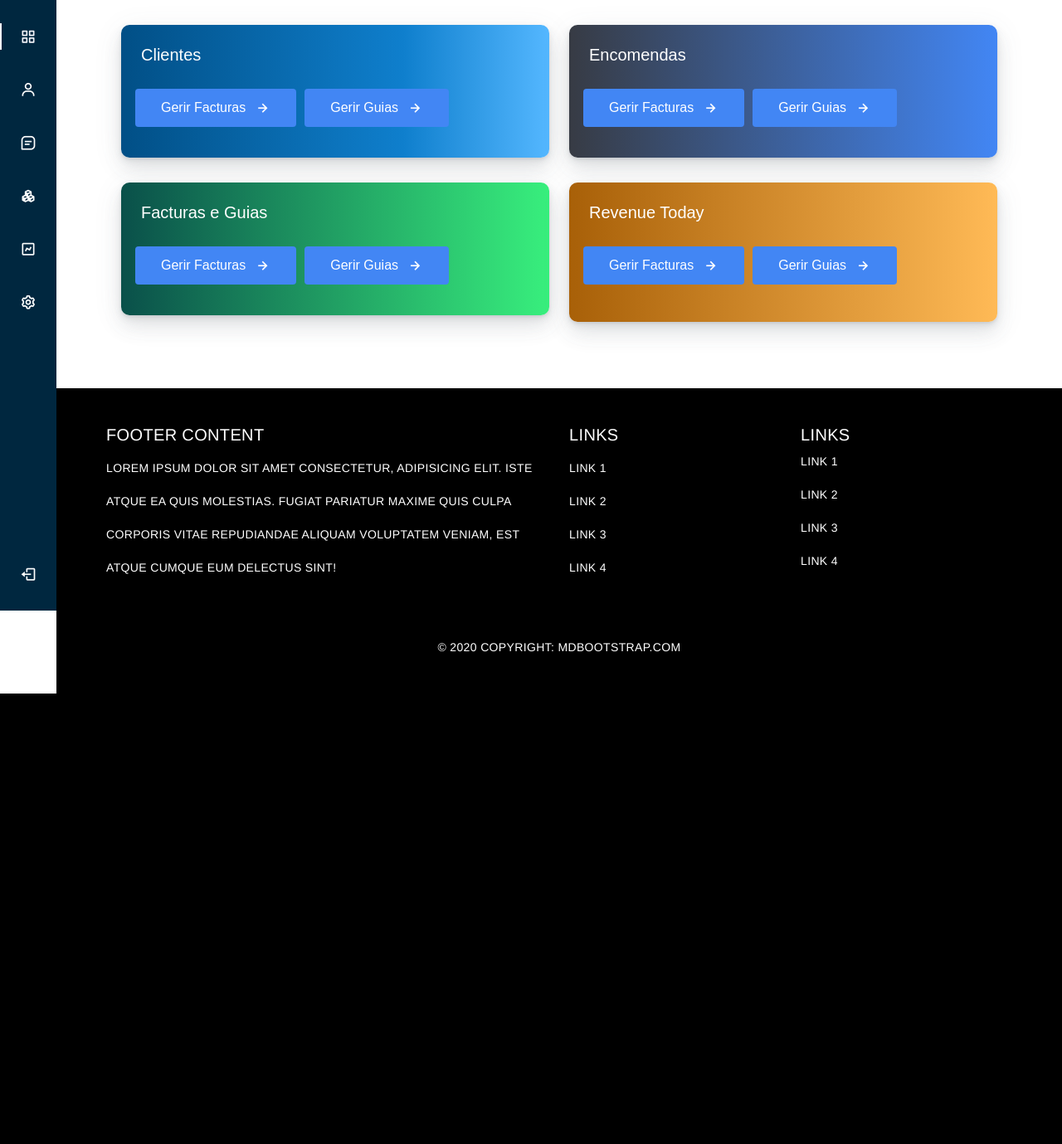
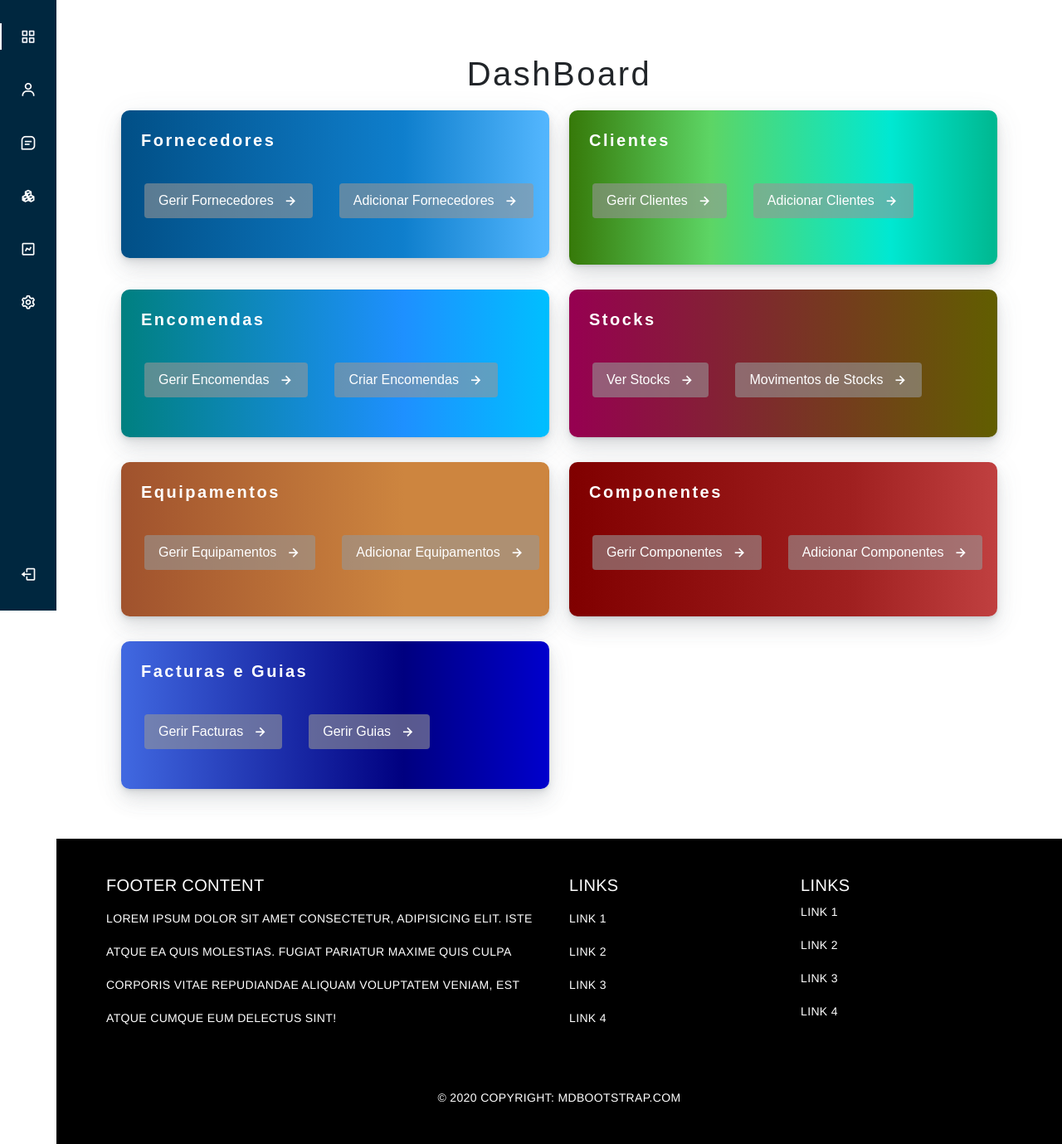
Before and after one commit to HugoPT/ByteBridges, a Django app: page /dashboard in a window 1280 px wide. Shown: the part 64-1443 px from the top of the page at 83% size. Before the commit the page ends 900 px from the top, so only its background shows below. Run offline with Django 4.2, Linux system fonts and the light colour scheme; some libraries are stand-ins or nearby versions.

Commit message:
update dashboard and new pages

```diff
--- a/ByteBridges/ByteBridges/static/css/dashboard.css
+++ b/ByteBridges/ByteBridges/static/css/dashboard.css
@@ -2,6 +2,15 @@
   position: relative;
   display: block;
   padding: 30px;
+  margin-top: 25px;
+}
+.dashTitle {
+  font-size: 30px;
+  font-weight: bolder;
+  letter-spacing: 2.5px;
+  margin-bottom: 20px;
+  text-align: center;
+  margin-top: 10px;
 }
 .card {
   background-color: #fff;
@@ -14,63 +23,7 @@
     0 0.25rem 0.53125rem rgba(90, 97, 105, 0.12),
     0 0.125rem 0.1875rem rgba(90, 97, 105, 0.1);
 }
-.l-bg-cherry {
-  background: linear-gradient(to right, #493240, #f09) !important;
-  color: #fff;
-}
 
-.l-bg-blue-dark {
-  background: linear-gradient(to right, #373b44, #4286f4) !important;
-  color: #fff;
-}
-
-.l-bg-green-dark {
-  background: linear-gradient(to right, #0a504a, #38ef7d) !important;
-  color: #fff;
-}
-
-.l-bg-orange-dark {
-  background: linear-gradient(to right, #a86008, #ffba56) !important;
-  color: #fff;
-}
-
-.card .card-statistic-3 .card-icon-large .fas,
-.card .card-statistic-3 .card-icon-large .far,
-.card .card-statistic-3 .card-icon-large .fab,
-.card .card-statistic-3 .card-icon-large .fal {
-  font-size: 110px;
-}
-
-.card .card-statistic-3 .card-icon {
-  text-align: center;
-  line-height: 50px;
-  margin-left: 15px;
-  color: #000;
-  position: absolute;
-  right: -5px;
-  top: 20px;
-  opacity: 0.1;
-}
-
-.l-bg-cyan {
-  background: linear-gradient(135deg, #289cf5, #84c0ec) !important;
-  color: #fff;
-}
-
-.l-bg-green {
-  background: linear-gradient(135deg, #23bdb8 0%, #43e794 100%) !important;
-  color: #fff;
-}
-
-.l-bg-orange {
-  background: linear-gradient(to right, #f9900e, #ffba56) !important;
-  color: #fff;
-}
-
-.l-bg-cyan {
-  background: linear-gradient(135deg, #289cf5, #84c0ec) !important;
-  color: #fff;
-}
 .gradiant1 {
   background: rgb(1, 79, 134);
   background: linear-gradient(
@@ -80,9 +33,65 @@
     rgba(84, 183, 255, 1) 100%
   );
 }
+.gradiant2 {
+  background: rgb(54, 121, 9);
+  background: linear-gradient(
+    90deg,
+    rgba(54, 121, 9, 1) 0%,
+    rgba(93, 213, 101, 1) 33%,
+    rgba(0, 232, 210, 1) 75%,
+    rgba(0, 185, 146, 1) 99%
+  );
+}
+.gradiant3 {
+  background: rgb(150, 0, 81);
+  background: linear-gradient(
+    90deg,
+    rgba(150, 0, 81, 1) 0%,
+    rgba(97, 94, 0, 1) 100%
+  );
+}
+.gradiant4 {
+  background: rgb(160, 82, 45); /* Sienna */
+  background: linear-gradient(
+    90deg,
+    rgba(160, 82, 45, 1) 0%,
+    rgba(205, 133, 63, 1) 66%,
+    rgba(205, 133, 63, 1) 100%
+  );
+}
+.gradiant5 {
+  background: rgb(65, 105, 225); /* Royal Blue */
+  background: linear-gradient(
+    90deg,
+    rgba(65, 105, 225, 1) 0%,
+    rgba(0, 0, 128, 1) 66%,
+    rgba(0, 0, 205, 1) 100%
+  );
+}
+.gradiant6 {
+  background: rgb(128, 0, 0); /* Dark Red */
+  background: linear-gradient(
+    90deg,
+    rgba(128, 0, 0, 1) 0%,
+    rgba(160, 32, 32, 1) 66%,
+    rgba(192, 64, 64, 1) 100%
+  );
+}
+.gradiant7 {
+  background: rgb(0, 128, 128); /* Teal */
+  background: linear-gradient(
+    90deg,
+    rgba(0, 128, 128, 1) 0%,
+    rgba(30, 144, 255, 1) 66%,
+    rgba(0, 191, 255, 1) 100%
+  );
+}
 .card-title {
   font-size: 20px;
   color: #fff;
+  font-weight: bolder;
+  letter-spacing: 2.5px;
 }
 .dashBtns {
   display: flex;
@@ -92,15 +101,21 @@
 .btnChange {
   color: white;
   width: fit-content;
-  padding: 10px 30px;
-  margin: 5px 5px;
-  background: #4286f4;
+  padding: 0.5em 1em;
+  margin: 1em;
+  background: #97979796;
   display: flex;
   align-items: center;
 }
-
+@media screen and (max-width: 600px) {
+  .btnChange {
+    padding: 0.1em 0.5em;
+    margin: 0.1em;
+  }
+}
 .btnChange:hover {
-  background: #0a504a;
+  background: #353535c5;
+  color: white;
 }
 .iconsDash {
   margin-left: 10px;
--- a/ByteBridges/ByteBridges/static/css/posLogin.css
+++ b/ByteBridges/ByteBridges/static/css/posLogin.css
@@ -25,6 +25,11 @@ body {
   font-family: var(--body-font);
   font-size: var(--normal-font-size);
   transition: 0.5s;
+  min-height: 100vh;
+  margin: 0;
+
+  display: flex;
+  flex-direction: column;
   min-height: 100vh;
   margin: 0;
 }
@@ -217,13 +222,7 @@ a {
 
 .myFooter {
   background-color: #000;
-  color: #fff;
   padding: 20px;
-  text-align: center;
-  font-size: 12px;
-  margin-top: 20px;
-  position: relative;
-  bottom: 0;
   width: 100%;
   line-height: 40px;
   font-family: "Helvetica Neue", Helvetica, Arial, sans-serif;
@@ -231,11 +230,7 @@ a {
   font-size: 14px;
   letter-spacing: 0.025em;
   text-transform: uppercase;
-  text-rendering: optimizeLegibility;
   box-sizing: border-box;
-  -webkit-font-smoothing: antialiased;
-  -moz-osx-font-smoothing: grayscale;
-  -webkit-transition: all 0.3s ease;
-  -moz-transition: all 0.3s ease;
   transition: all 0.3s ease;
+  margin-top: auto;
 }
--- a/ByteBridges/ByteBridges/templates/base_template.html
+++ b/ByteBridges/ByteBridges/templates/base_template.html
@@ -92,12 +92,12 @@
     <div class="l-navbar" id="nav-bar">
       <nav class="nav">
         <div>
-          <a href="{% url 'ClientView' %}" class="nav_logo">
+          <a href="/dashboard" class="nav_logo">
             <i class="bx bx-layer nav_logo-icon"></i>
             <span class="nav_logo-name">ByteBridges</span>
           </a>
           <div class="nav_list">
-            <a href="{% url 'ClientView' %}" class="nav_link active">
+            <a href="#" class="nav_link active">
               <i class="bx bx-grid-alt nav_icon"></i>
               <span class="nav_name">Produtos</span>
             </a>
--- /dev/null
+++ b/ByteBridges/ByteBridges/templates/clientsCreate.html
@@ -0,0 +1 @@
+{% extends 'base_template.html' %}
--- /dev/null
+++ b/ByteBridges/ByteBridges/templates/clientsList.html
@@ -0,0 +1 @@
+{% extends 'base_template.html' %}
--- a/ByteBridges/ByteBridges/templates/dashboard.html
+++ b/ByteBridges/ByteBridges/templates/dashboard.html
@@ -8,6 +8,9 @@
 {%endblock%} {% block content %}
 
 <div class="container_dash">
+  <div class="dashTitle">
+    <h1>DashBoard</h1>
+  </div>
   <div class="row">
     <div class="col-xl-6 col-lg-6">
       <div class="card gradiant1">
@@ -16,23 +19,50 @@
             <i class="fas fa-shopping-cart"></i>
           </div>
           <div class="mb-4">
-            <h5 class="card-title mb-0">Clientes</h5>
+            <h5 class="card-title mb-0">Fornecedores</h5>
           </div>
           <div class="row align-items-center mb-2 dashBtns">
             <!-- Botão 1 -->
-            <button class="btn btnChange">
-              Gerir Facturas <i class="bx bx-right-arrow-alt iconsDash"></i>
-            </button>
+            <a href="suppliersList" class="btn btnChange">
+              Gerir Fornecedores <i class="bx bx-right-arrow-alt iconsDash"></i>
+            </a>
             <!-- Botão 2 -->
-            <button class="btn btnChange">
-              Gerir Guias <i class="bx bx-right-arrow-alt iconsDash"></i>
-            </button>
+            <a href="suppliersCreate" class="btn btnChange">
+              Adicionar Fornecedores
+              <i class="bx bx-right-arrow-alt iconsDash"></i>
+            </a>
           </div>
         </div>
       </div>
     </div>
     <div class="col-xl-6 col-lg-6">
-      <div class="card l-bg-blue-dark">
+      <div class="card gradiant2">
+        <div class="card-statistic-3 p-4">
+          <div class="card-icon card-icon-large">
+            <i class="fas fa-dollar-sign"></i>
+          </div>
+          <div class="mb-4">
+            <h5 class="card-title mb-0">Clientes</h5>
+          </div>
+          <div class="row align-items-center mb-2 d-flex">
+            <div class="row align-items-center mb-2 dashBtns">
+              <!-- Botão 1 -->
+              <a href="clientsList" class="btn btnChange">
+                Gerir Clientes
+                <i class="bx bx-right-arrow-alt iconsDash"></i>
+              </a>
+              <!-- Botão 2 -->
+              <a href="clientsCreate" class="btn btnChange">
+                Adicionar Clientes
+                <i class="bx bx-right-arrow-alt iconsDash"></i>
+              </a>
+            </div>
+          </div>
+        </div>
+      </div>
+    </div>
+    <div class="col-xl-6 col-lg-6">
+      <div class="card gradiant7">
         <div class="card-statistic-3 p-4">
           <div class="card-icon card-icon-large">
             <i class="fas fa-users"></i>
@@ -43,18 +73,95 @@
           <div class="row align-items-center mb-2 dashBtns">
             <!-- Botão 1 -->
             <button class="btn btnChange">
-              Gerir Facturas <i class="bx bx-right-arrow-alt iconsDash"></i>
+              Gerir Encomendas <i class="bx bx-right-arrow-alt iconsDash"></i>
             </button>
             <!-- Botão 2 -->
             <button class="btn btnChange">
-              Gerir Guias <i class="bx bx-right-arrow-alt iconsDash"></i>
+              Criar Encomendas
+              <i class="bx bx-right-arrow-alt iconsDash"></i>
+            </button>
+          </div>
+        </div>
+      </div>
+    </div>
+
+    <div class="col-xl-6 col-lg-6">
+      <div class="card gradiant3">
+        <div class="card-statistic-3 p-4">
+          <div class="card-icon card-icon-large">
+            <i class="fas fa-ticket-alt"></i>
+          </div>
+          <div class="mb-4">
+            <h5 class="card-title mb-0">Stocks</h5>
+          </div>
+          <div class="row align-items-center mb-2 dashBtns">
+            <!-- Botão 1 -->
+            <button class="btn btnChange">
+              Ver Stocks <i class="bx bx-right-arrow-alt iconsDash"></i>
+            </button>
+            <!-- Botão 2 -->
+            <button class="btn btnChange">
+              Movimentos de Stocks
+              <i class="bx bx-right-arrow-alt iconsDash"></i>
             </button>
           </div>
         </div>
       </div>
     </div>
     <div class="col-xl-6 col-lg-6">
-      <div class="card l-bg-green-dark">
+      <div class="card gradiant4">
+        <div class="card-statistic-3 p-4">
+          <div class="card-icon card-icon-large">
+            <i class="fas fa-dollar-sign"></i>
+          </div>
+          <div class="mb-4">
+            <h5 class="card-title mb-0">Equipamentos</h5>
+          </div>
+          <div class="row align-items-center mb-2 d-flex">
+            <div class="row align-items-center mb-2 dashBtns">
+              <!-- Botão 1 -->
+              <button class="btn btnChange">
+                Gerir Equipamentos
+                <i class="bx bx-right-arrow-alt iconsDash"></i>
+              </button>
+              <!-- Botão 2 -->
+              <button class="btn btnChange">
+                Adicionar Equipamentos
+                <i class="bx bx-right-arrow-alt iconsDash"></i>
+              </button>
+            </div>
+          </div>
+        </div>
+      </div>
+    </div>
+    <div class="col-xl-6 col-lg-6">
+      <div class="card gradiant6">
+        <div class="card-statistic-3 p-4">
+          <div class="card-icon card-icon-large">
+            <i class="fas fa-dollar-sign"></i>
+          </div>
+          <div class="mb-4">
+            <h5 class="card-title mb-0">Componentes</h5>
+          </div>
+          <div class="row align-items-center mb-2 d-flex">
+            <div class="row align-items-center mb-2 dashBtns">
+              <!-- Botão 1 -->
+              <button class="btn btnChange">
+                Gerir Componentes
+                <i class="bx bx-right-arrow-alt iconsDash"></i>
+              </button>
+              <!-- Botão 2 -->
+              <button class="btn btnChange">
+                Adicionar Componentes
+                <i class="bx bx-right-arrow-alt iconsDash"></i>
+              </button>
+            </div>
+          </div>
+        </div>
+      </div>
+    </div>
+    <div class="col-xl-6 col-lg-6">
+      <div class="card gradiant5">
         <div class="card-statistic-3 p-4">
           <div class="card-icon card-icon-large">
             <i class="fas fa-ticket-alt"></i>
@@ -75,30 +182,6 @@
         </div>
       </div>
     </div>
-    <div class="col-xl-6 col-lg-6">
-      <div class="card l-bg-orange-dark">
-        <div class="card-statistic-3 p-4">
-          <div class="card-icon card-icon-large">
-            <i class="fas fa-dollar-sign"></i>
-          </div>
-          <div class="mb-4">
-            <h5 class="card-title mb-0">Revenue Today</h5>
-          </div>
-          <div class="row align-items-center mb-2 d-flex">
-            <div class="row align-items-center mb-2 dashBtns">
-              <!-- Botão 1 -->
-              <button class="btn btnChange">
-                Gerir Facturas <i class="bx bx-right-arrow-alt iconsDash"></i>
-              </button>
-              <!-- Botão 2 -->
-              <button class="btn btnChange">
-                Gerir Guias <i class="bx bx-right-arrow-alt iconsDash"></i>
-              </button>
-            </div>
-          </div>
-        </div>
-      </div>
-    </div>
   </div>
 </div>
 {% endblock %}
--- /dev/null
+++ b/ByteBridges/ByteBridges/templates/suppliersCreate.html
@@ -0,0 +1 @@
+{% extends 'base_template.html' %}
--- /dev/null
+++ b/ByteBridges/ByteBridges/templates/suppliersList.html
@@ -0,0 +1 @@
+{% extends 'base_template.html' %}
--- a/ByteBridges/ByteBridges/urls.py
+++ b/ByteBridges/ByteBridges/urls.py
@@ -20,10 +20,17 @@ from ByteBridges import views
 
 
 urlpatterns = [
-    path("Login", views.IndexPage, name="IndexPage"),
-    path("dashboard", views.dashboard, name="dashboard"),
+    path("dashboard", views.IndexPage, name="IndexPage"),
+    #path("dashboard", views.dashboard, name="dashboard"),
     path("loginForm", views.loginForm, name="loginForm"),
     path("", views.Login, name="login"),
-    path("clients", views.Clients, name="ClientView")
+
+    #Clients
+    path("clientsList", views.clientsList, name="clientsList"),
+    path("clientsCreate", views.clientsCreate, name="clientsCreate"),
+
+    #suppliers
+    path("suppliersList", views.suppliersList, name="suppliersList"),
+    path("suppliersCreate", views.suppliersCreate, name="suppliersCreate"),
 
 ]
--- a/ByteBridges/ByteBridges/views.py
+++ b/ByteBridges/ByteBridges/views.py
@@ -8,10 +8,22 @@ def loginForm(request):
     return render(request, "loginForm.html")
 
 def IndexPage(request):
-    return render(request, template_name='base_template.html')
-
-def dashboard(request):
     return render(request, template_name='dashboard.html')
 
-def Clients(request):
-    return render(request, template_name='client.html')
+#def dashboard(request):
+#   return render(request, template_name='dashboard.html')
+
+
+#Clients
+def clientsList(request):
+    return render(request, template_name='clientsList.html')
+
+def clientsCreate(request):
+    return render(request, template_name='clientsCreate.html')
+
+#Suppliers
+def suppliersList(request):
+    return render(request, template_name='suppliersList.html')
+
+def suppliersCreate(request):
+    return render(request, template_name='suppliersCreate.html')
```
Also changed, not shown: ByteBridges/ByteBridges/templates/clients.html (deleted).
